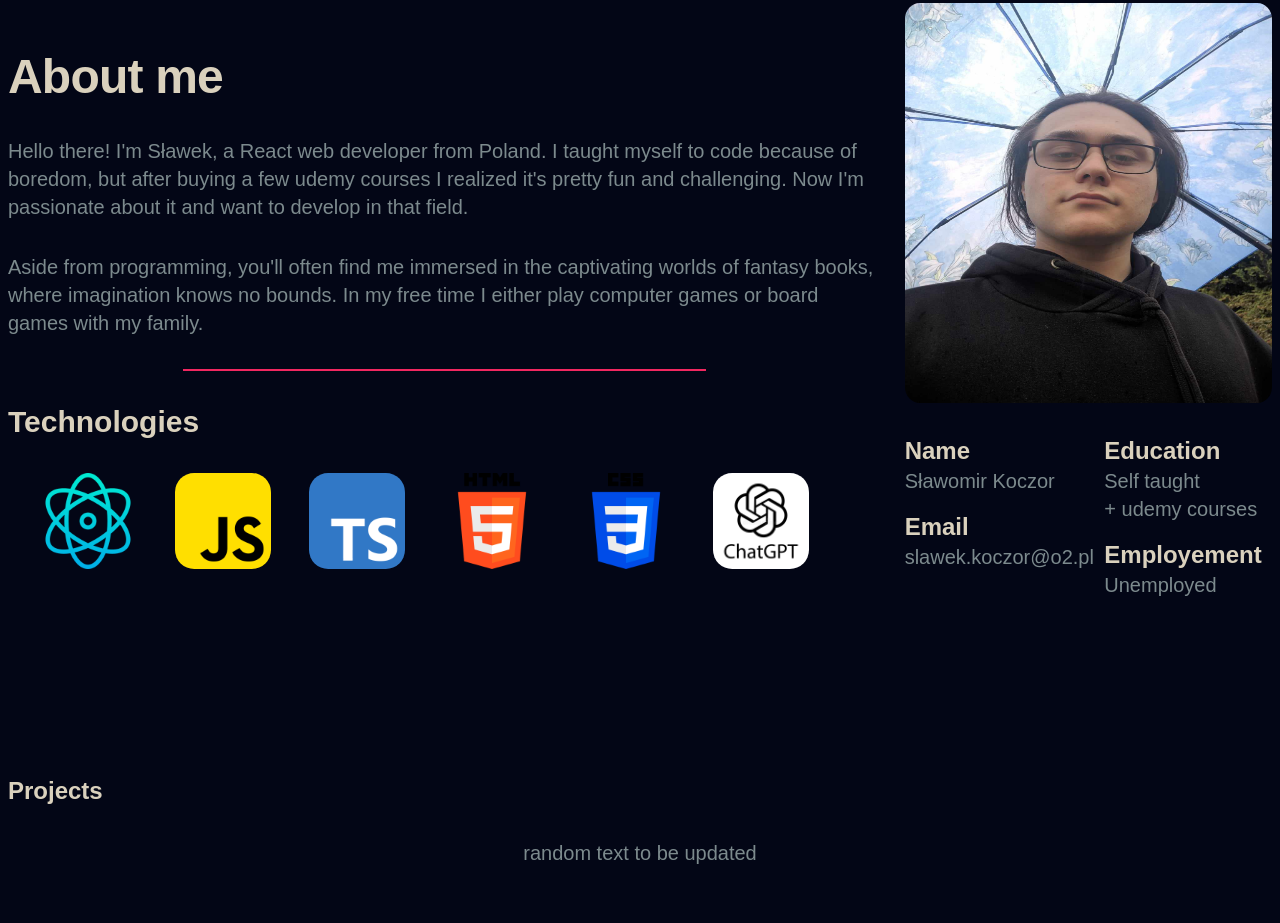
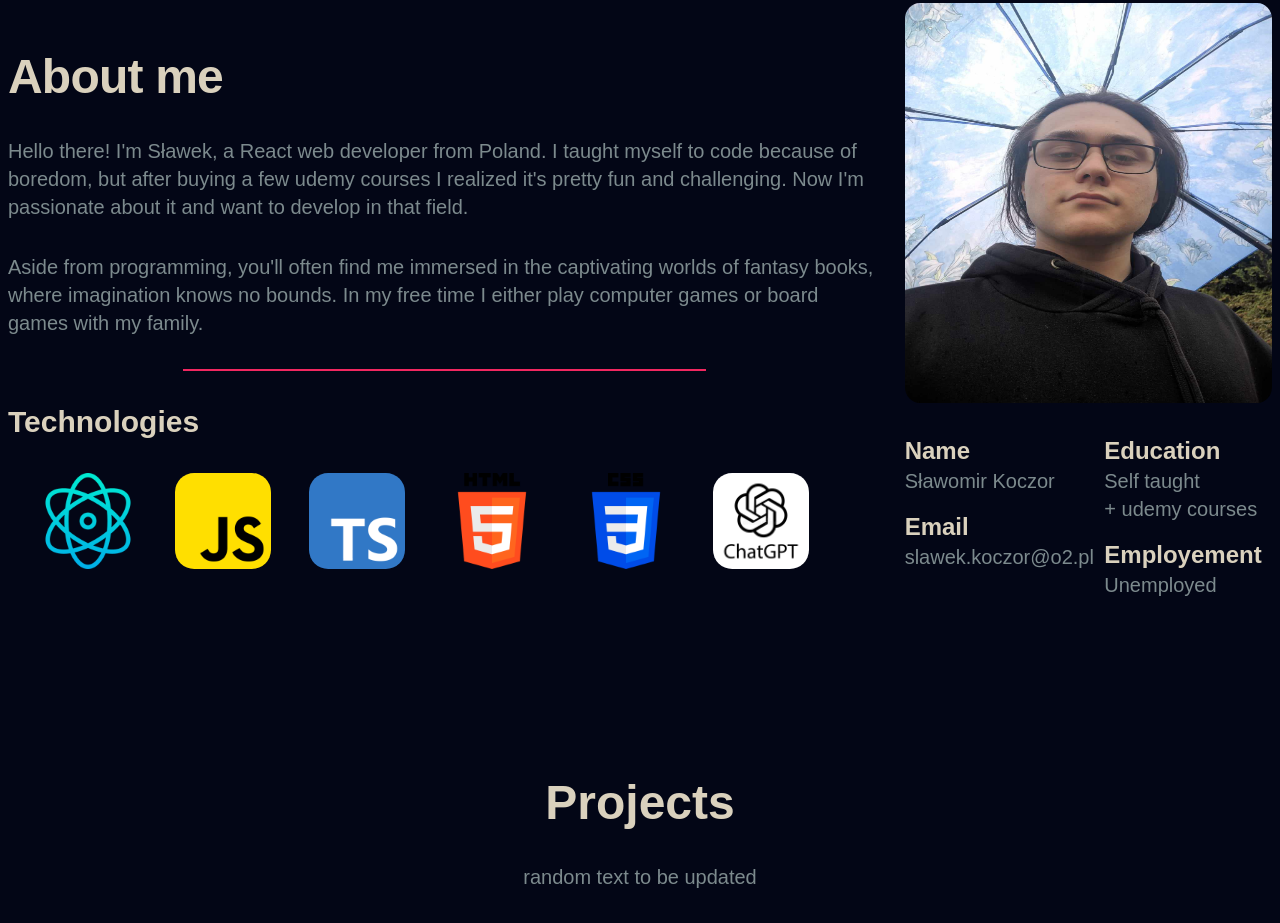
Before and after one commit to 4Gatsu/portfolio, a website built with Vite: page index.html in a window 1280 px wide. Shown: the part 977-1900 px from the top of the page. Before the commit the page ends 1876 px from the top, so only its background shows below. Built offline with nearby package versions, Linux system fonts and the light colour scheme; a web font is replaced by a local one.

Commit message:
projects update

```diff
--- a/index.html
+++ b/index.html
@@ -148,7 +148,7 @@
         </div>
       </section>
       <section class="projects container section">
-        <h2>Projects</h2>
+        <h2 class="projects__title">Projects</h2>
         <p class="projects__description">random text to be updated</p>
       </section>
       <!-- <section></section> -->
```
